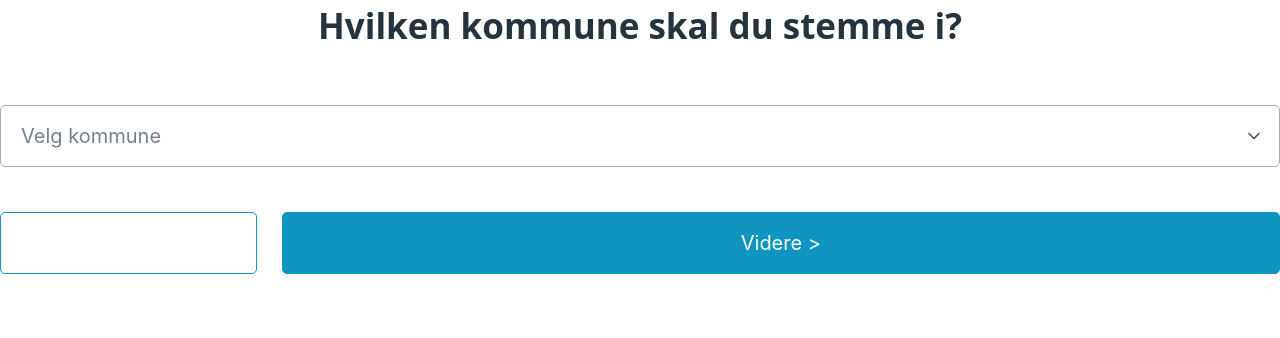
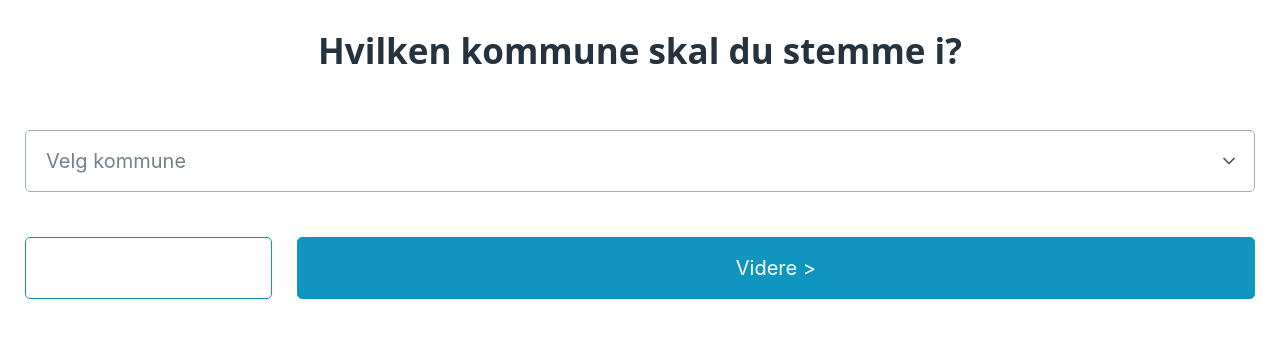
Before and after one commit to vramdal/valgomat5000, a React (Create React App) app: page /valgomat5000/kommune in a window 1280 px wide. Shown: the top 338 px of the page. Built offline with nearby package versions, Linux system fonts and the light colour scheme.

Commit message:
Versjon 1.9 - flex

```diff
--- a/src/App.tsx
+++ b/src/App.tsx
@@ -19,9 +19,7 @@ const App = ({children}: { children: ReactNode }) => {
     <div className="App">
       <DataStateContext.Provider value={[() => dataState, setDataState]}>
         <FormContext.Provider value={form}>
-          <main>
-            {children}
-          </main>
+          {children}
         </FormContext.Provider>
       </DataStateContext.Provider>
     </div>
@@ -81,7 +79,8 @@ export const Step = ({children}: StepProps & { children: React.ReactNode }) => {
           <button type={"button"} className={'back-button'}
                   onClick={() => navigate(-1)}>Tilbake</button>}
       {stepNavigation.goNext && <button type="submit">Videre &gt;</button>}
-      {stepNavigation.isFinished && <button type="submit" onClick={stepNavigation.restart}>Start på nytt</button>}
+      {stepNavigation.isFinished &&
+          <button type="submit" onClick={stepNavigation.restart}>Start på nytt</button>}
     </nav>
     {/*{JSON.stringify(form.getValues())}*/}
   </form>
--- a/src/index.css
+++ b/src/index.css
@@ -11,6 +11,23 @@ code {
     font-family: source-code-pro, Menlo, Monaco, Consolas, 'Courier New',
     monospace;
 }
+
+html, body, #root, .App, form {
+    margin: 0;
+    height: 100%;
+}
+
+form {
+    display: flex;
+    flex-direction: column;
+}
+
+fieldset {
+    flex: 1;
+    overflow: auto;
+    min-height: 200px;
+}
+
 
 label {
     display: block;
@@ -35,6 +52,12 @@ button {
 form {
     display: flex;
     flex-direction: column;
+    padding: 25px;
+}
+
+fieldset {
+    flex: 1 1 auto;
+    overflow: scroll;
 }
 
 fieldset.choices {
```
